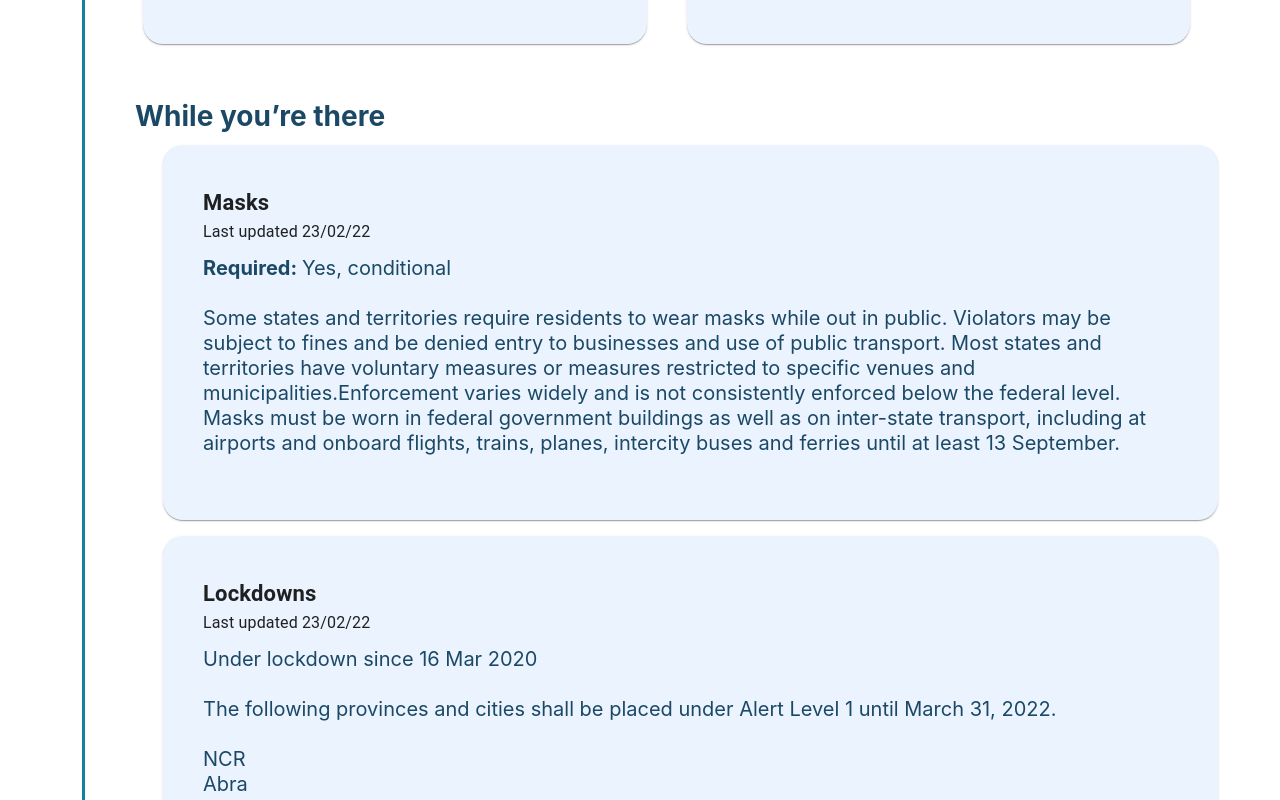
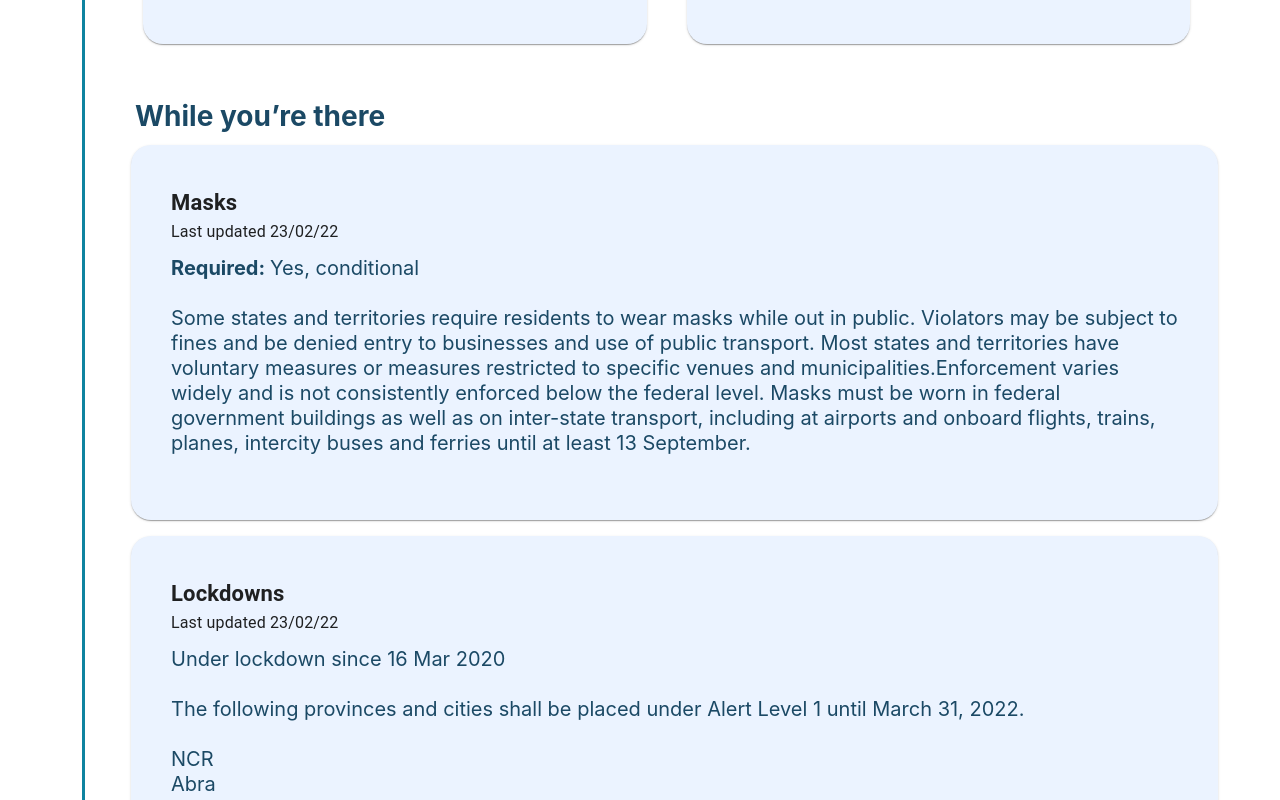
Before and after one commit to sophiac6410/SENG3011_EpicDemic, a React (Create React App) app in the folder PHASE_2/Application_SourceCode/epicdemic/: page /destination/1/travel in a window 1280 px wide. Shown: the part 2000-2800 px from the top of the page. Built offline with nearby package versions, Linux system fonts and the light colour scheme.

Commit message:
travel format

```diff
--- a/PHASE_2/Application_SourceCode/epicdemic/src/pages/Travel.js
+++ b/PHASE_2/Application_SourceCode/epicdemic/src/pages/Travel.js
@@ -122,7 +122,7 @@ function Travel() {
             {EnterBoard}
           </Row>
           <Row><div className="title-h3 mt-5">While you’re there</div></Row>
-          <ul>{arriveBoard}</ul>
+          <div>{arriveBoard}</div>
         </div>
       </Col>
     </Container>
```
